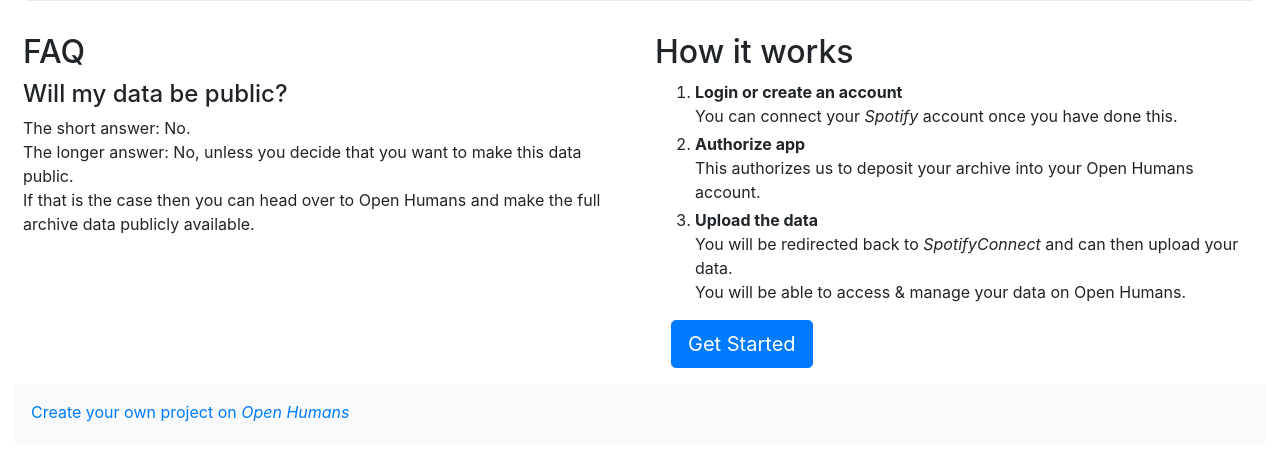
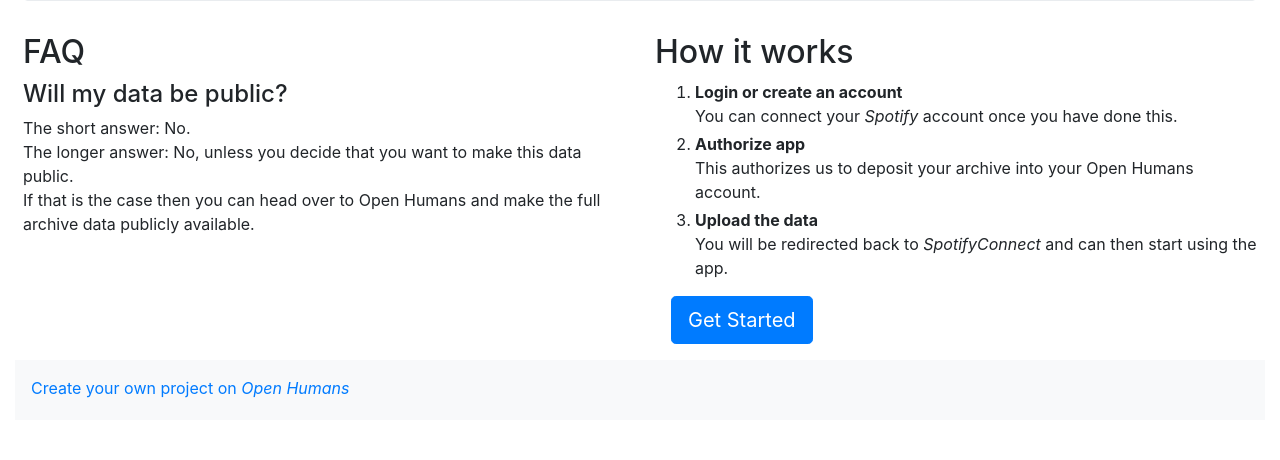
Before and after one commit to mikepsinn/oh-spotify-connect, a Django app: page / in a window 1280 px wide. Shown: the part 439-899 px from the top of the page. After the commit the page ends 837 px from the top, so only its background shows below. Run offline with Django 3.2, Linux system fonts and the light colour scheme; some libraries are stand-ins or nearby versions.

Commit message:
Update "How it works"

```diff
--- a/app/templates/info.html
+++ b/app/templates/info.html
@@ -42,8 +42,7 @@
                 <li>
                     <b>Upload the data</b>
                     <p class="mb-1">
-                        You will be redirected back to <em>SpotifyConnect</em> and can then upload your data.<br/>
-                        You will be able to access & manage your data on Open Humans.
+                        You will be redirected back to <em>SpotifyConnect</em> and can then start using the app.<br/>
                     </p>
                 </li>
             </ol>
```
